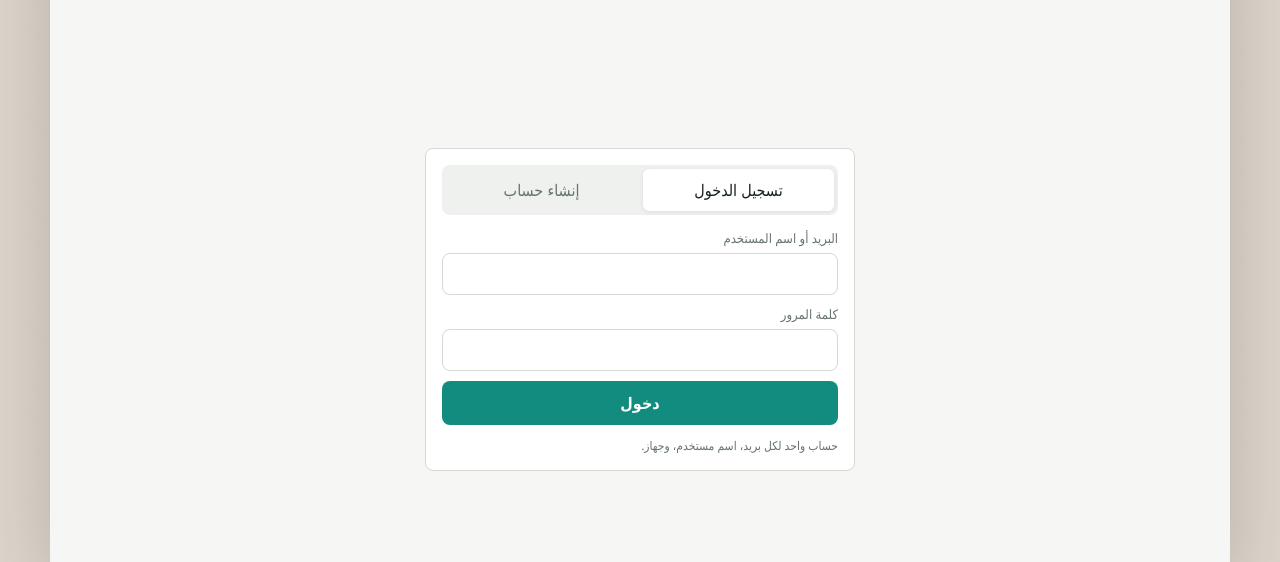
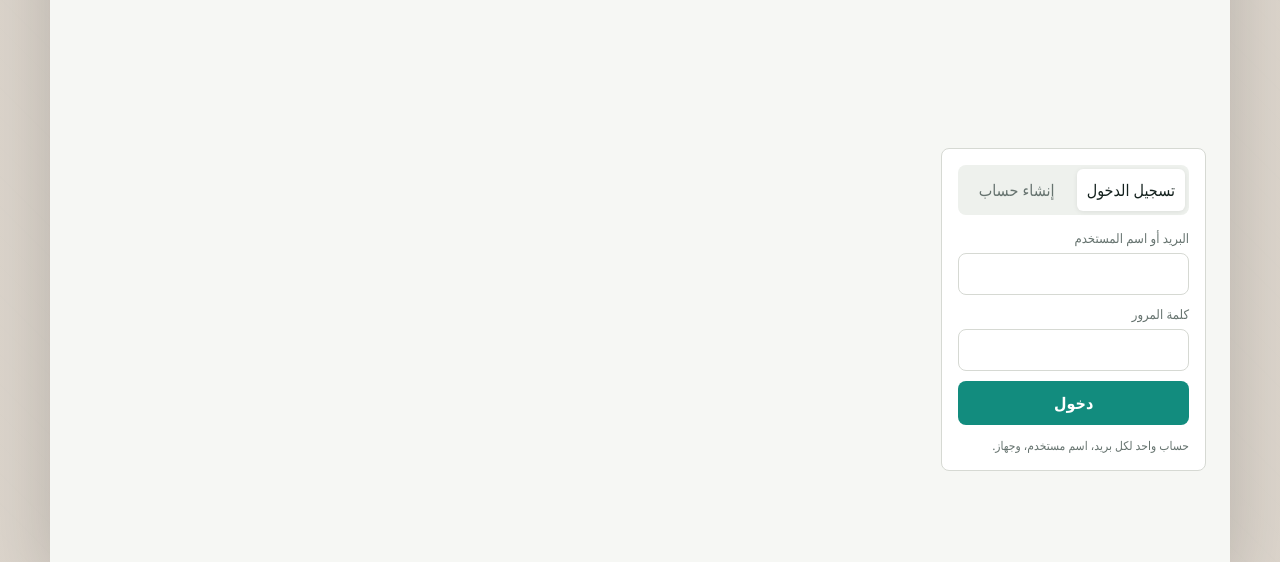
Before and after one commit to Eya2d/Viora-chat, a website: page public/index.html in a window 1280 px wide. Shown: the part 238-800 px from the top of the page. Drawn offline with Linux system fonts and the light colour scheme; no server answers.

Commit message:
Update styles.css

```diff
--- a/public/styles.css
+++ b/public/styles.css
@@ -39,6 +39,8 @@ body {
   margin: 0;
   min-height: 100vh;
   height: 100vh;
+  display: flex;
+  align-items: center;
   color: var(--text);
   background:
     linear-gradient(rgba(217, 209, 199, 0.9), rgba(217, 209, 199, 0.9)),
@@ -938,7 +940,8 @@ textarea:focus {
 
 @media (min-width: 761px) {
   .phone-shell {
-    display: grid;
+    /* display: grid; */
+    display: flex;
   }
 
   .accounts-page,
```
